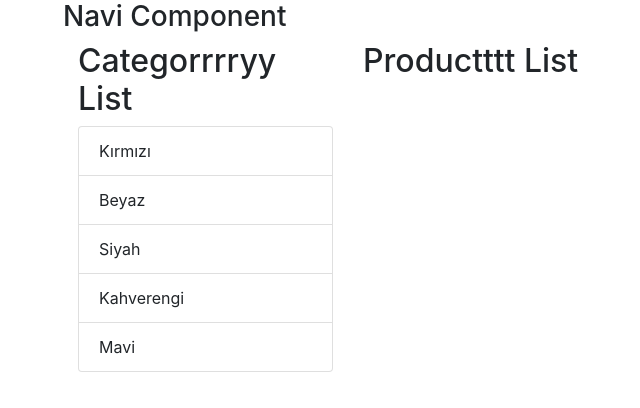
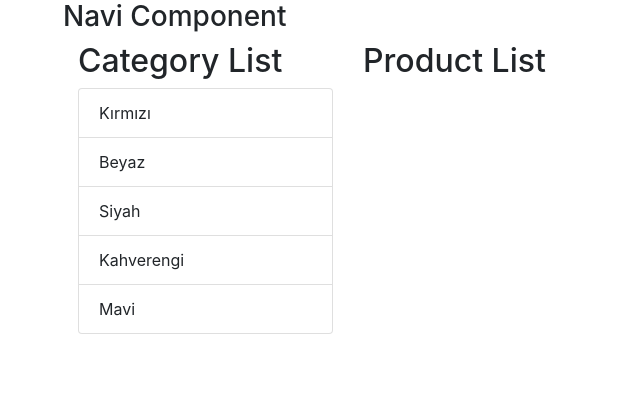
Before and after one commit to Wepryu/no-pain, a React (Create React App) app: page / in a window 1280 px wide. Shown: the top 408 px of the page, without its empty margins (7-647 px from the left). Built offline with nearby package versions, Linux system fonts and the light colour scheme.

Commit message:
how to use variable  on main component when set component titles

```diff
--- a/src/App.js
+++ b/src/App.js
@@ -5,6 +5,8 @@ import CategoryList from "./CategoryList";
 import { Container, Row, Col } from "reactstrap";
 
 function App() {
+  let titleCategory = "Category List";
+  let titleProduct = " Product List";
   return (
     <div>
       <Container>
@@ -13,10 +15,10 @@ function App() {
         </Row>
         <Row>
           <Col xs="3">
-            <CategoryList title="Categorrrryy List"/>
+            <CategoryList title={titleCategory} />
           </Col>
           <Col xs="9">
-            <ProductList title="Productttt List" />
+            <ProductList title={titleProduct} />
           </Col>
         </Row>
       </Container>
```
